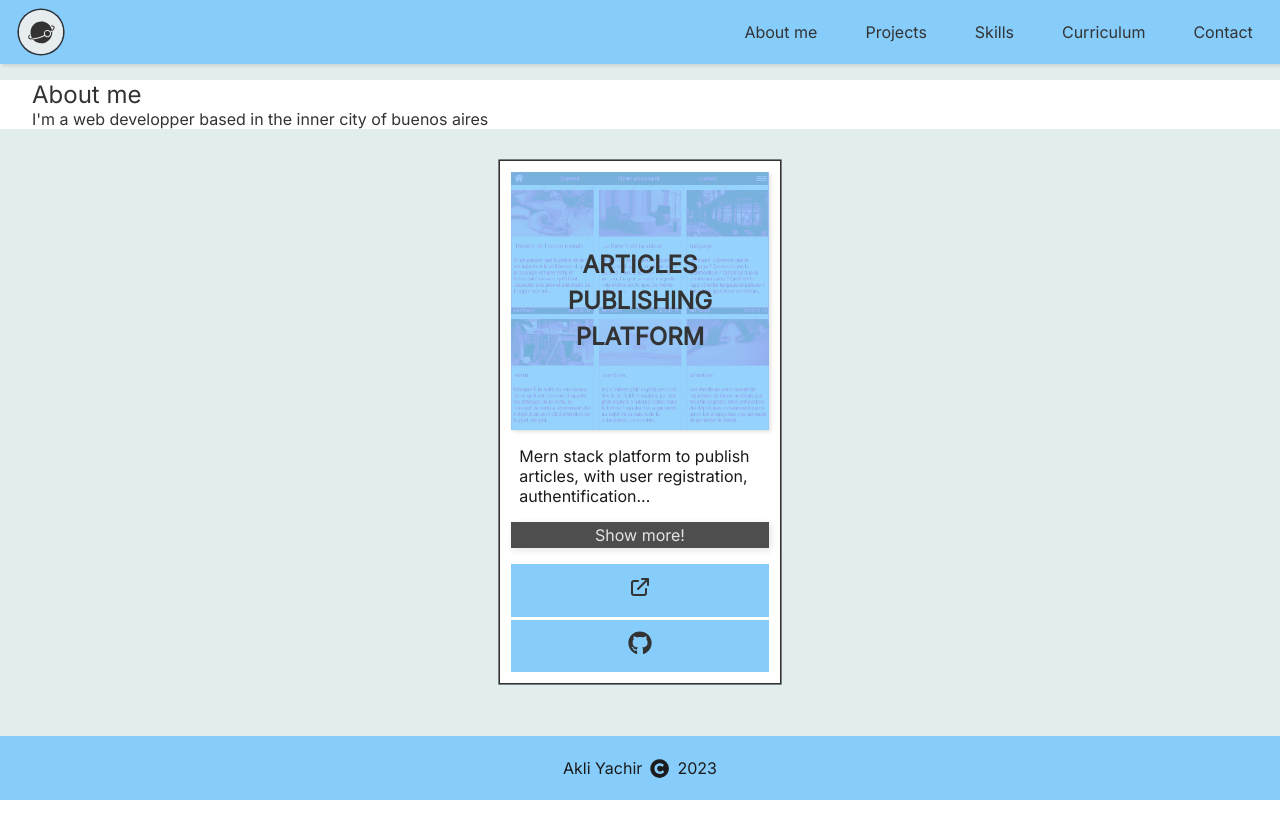
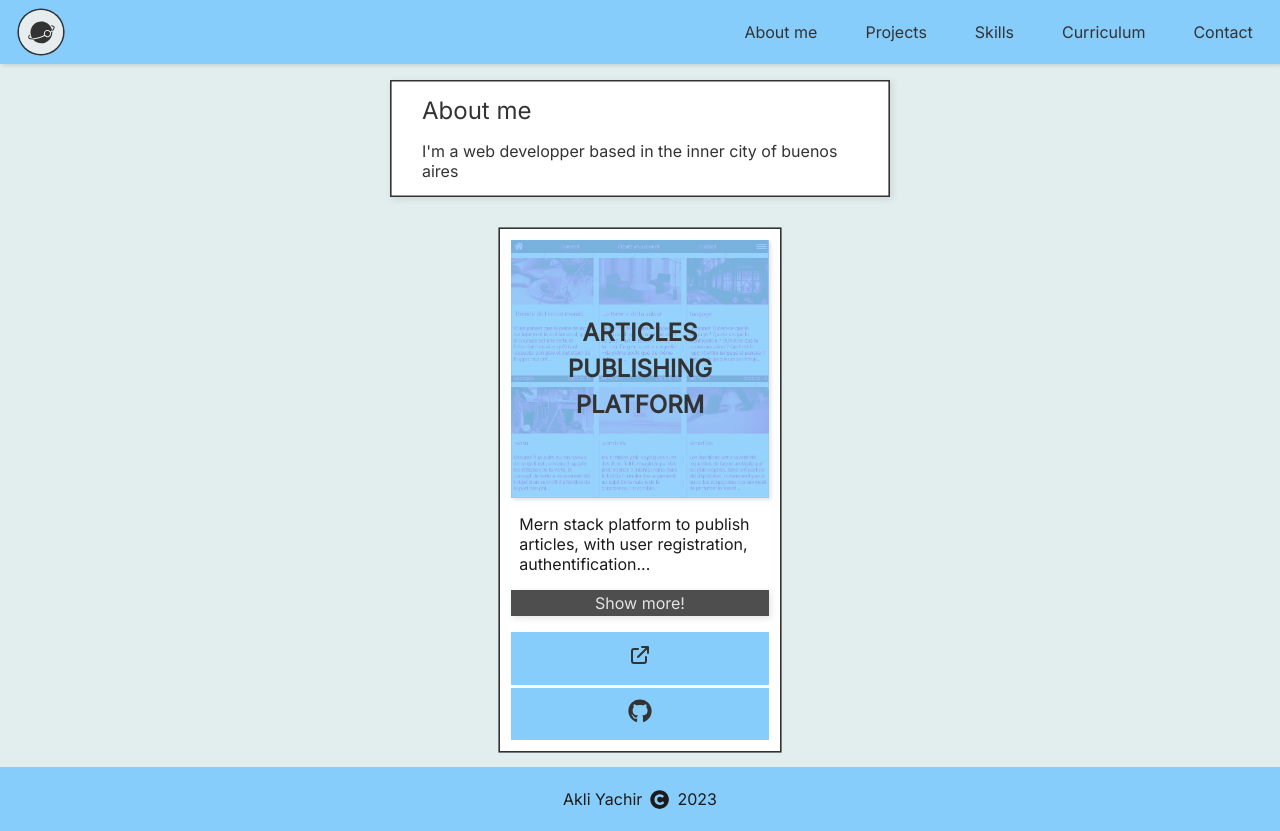
Before and after one commit to akliyachir/portfolio, a React (Vite) app: page / in a window 1280 px wide. Before the commit the page ends 800 px from the top, so only its background shows below. Built offline with nearby package versions, Linux system fonts and the light colour scheme.

Commit message:
about me section

```diff
--- a/src/Components/6-AboutMeSection/AboutMeSection.css
+++ b/src/Components/6-AboutMeSection/AboutMeSection.css
@@ -6,12 +6,37 @@
 	padding-block: 1rem;
 }
 .AboutMeSection .AboutMeSectionContent {
-	background-color: white;
+	max-width: 500px;
+	background-color: var(--clr-1);
 	color: var(--clr-5);
 	padding-inline: 2rem;
 	width: 100%;
+	box-shadow: 0 0 0 0.1rem var(--clr-5);
+	box-shadow: 0 0 0 0.1rem var(--clr-5) inset, var(--sh-2);
 }
 
 .AboutMeSection .AboutMeSectionContent .title {
 	font-size: 1.5rem;
+	padding-block: 1rem;
 }
+.AboutMeSection .AboutMeSectionContent .presentation {
+	padding-bottom: 1rem;
+}
+
+.dark .AboutMeSection .AboutMeSectionContent {
+	background-color: var(--clr-4);
+	color: var(--clr-3);
+}
+
+.dark .AboutMeSection {
+	padding-inline: 0;
+}
+
+.light .AboutMeSection {
+	padding-inline: 1rem;
+}
+
+.light .AboutMeSection .AboutMeSectionContent {
+	box-shadow: 0 0 0 0.1rem var(--clr-5);
+	box-shadow: 0 0 0 0.1rem var(--clr-5) inset, var(--sh-2);
+}
--- a/src/Components/6-AboutMeSection/AboutMeSection.jsx
+++ b/src/Components/6-AboutMeSection/AboutMeSection.jsx
@@ -6,7 +6,7 @@ export default function AboutMeSection() {
 		<div className='AboutMeSection' id='about_me'>
 			<div className='AboutMeSectionContent'>
 				<div className='title'>{aboutMeSectionContent.title}</div>
-				<p className='selfPresentation'>{aboutMeSectionContent.presentaion}</p>
+				<p className='presentation'>{aboutMeSectionContent.presentation}</p>
 			</div>
 		</div>
 	);
--- a/src/ListsAndFixedContent/aboutMeSectionContent.js
+++ b/src/ListsAndFixedContent/aboutMeSectionContent.js
@@ -1,7 +1,7 @@
 const aboutMeSectionContent = {
 	id: 1,
 	title: 'About me',
-	presentaion: `I'm a web developper based in the inner city of buenos aires`,
+	presentation: `I'm a web developper based in the inner city of buenos aires`,
 };
 
 export default aboutMeSectionContent;
```
